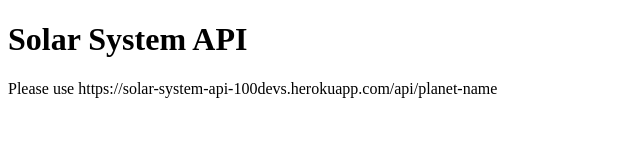
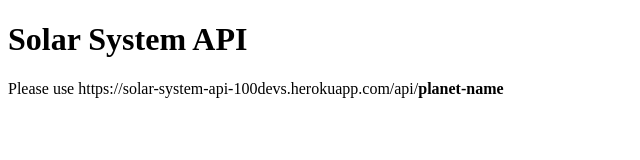
Before and after one commit to kiefer-dev/solar-system-api, a website: page index.html in a window 1280 px wide. Shown: the full height of the page, 0-640 px from the left. Drawn offline with Linux system fonts and the light colour scheme.

Commit message:
Update instructions for API request

```diff
--- a/index.html
+++ b/index.html
@@ -11,7 +11,7 @@
 <body>
 
   <h1>Solar System API</h1>
-  <p>Please use https://solar-system-api-100devs.herokuapp.com/api/planet-name</p>
+  <p>Please use https://solar-system-api-100devs.herokuapp.com/api/<strong>planet-name</strong></p>
 
 </body>
 
```
